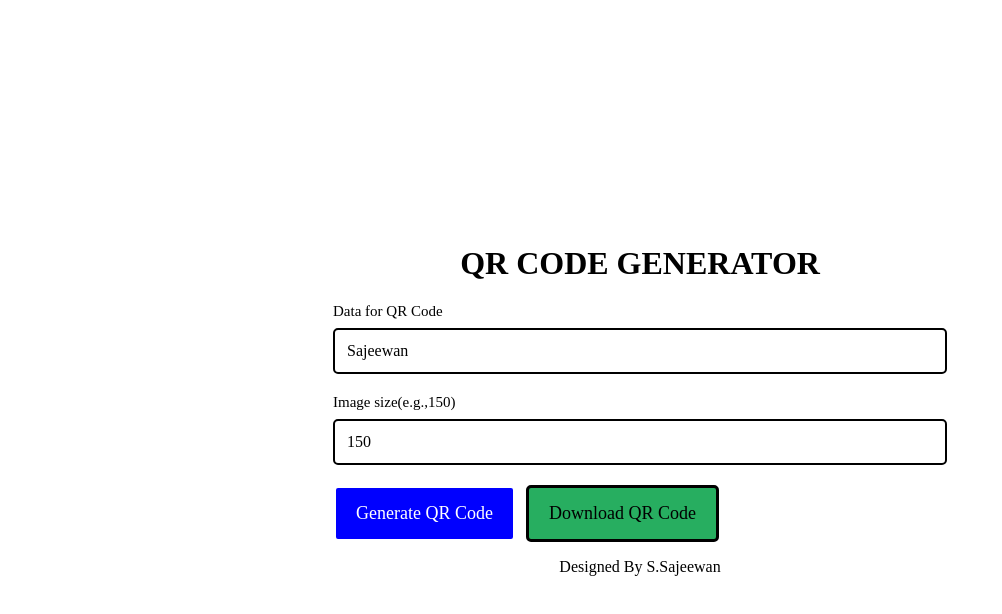
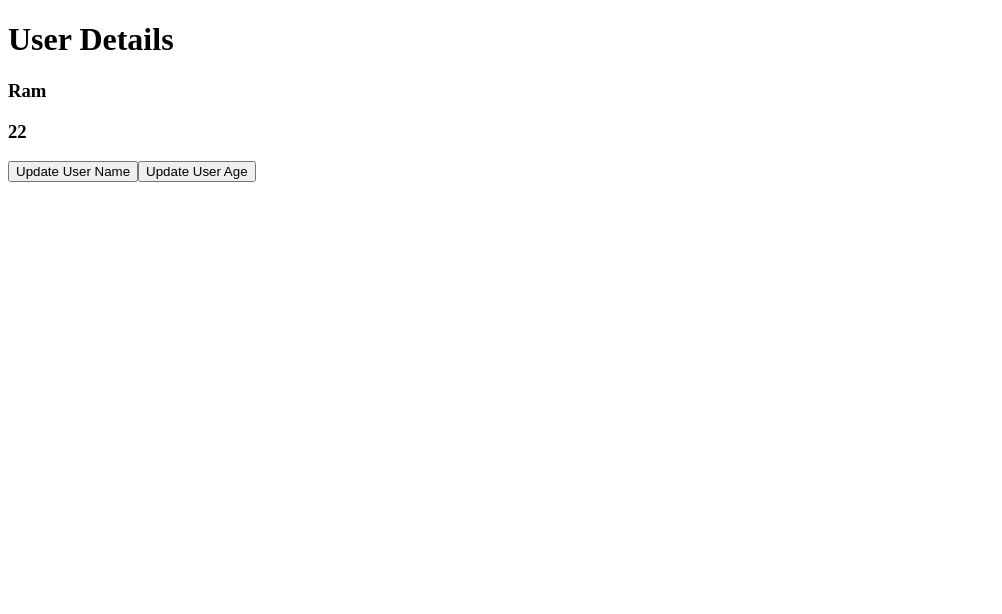
Before and after one commit to sajeewan1503/Reactjs, a React (Vite) app: page / in a window 1280 px wide. Shown: the top 614 px of the page, without its empty margins (0-1002 px from the left). Built offline with nearby package versions, Linux system fonts and the light colour scheme; a web font is replaced by a local one.

Commit message:
New Modules

```diff
--- /dev/null
+++ b/src/components/UserDetails.jsx
@@ -0,0 +1,29 @@
+import { useState } from "react";
+
+export const UserDetails = () => {
+  //   const [userName, setUserName] = useState("Ram");
+  //   const [userAge, setUserAge] = useState(22);
+
+  const [user, setUser] = useState({ name: "Ram", age: 22 });
+
+  const updateUserName = () => {
+    // setUserName("Sam");
+    // userName == "Ram" ? setUserName("Sam") : setUserName("Ram");
+    setUser({ ...user, name: "sam" });
+  };
+  const updateUserAge = () => {
+    // setUserAge(46);
+    // userAge == 22 ? setUserAge(45) : setUserAge(22);
+    setUser({ ...user, age: 25 });
+  };
+
+  return (
+    <>
+      <h1>User Details</h1>
+      <h3>{user.name}</h3>
+      <h3>{user.age}</h3>
+      <button onClick={updateUserName}> Update User Name</button>
+      <button onClick={updateUserAge}> Update User Age</button>
+    </>
+  );
+};
--- /dev/null
+++ b/src/formSamples/Cart.jsx
@@ -0,0 +1,12 @@
+import { useState } from "react";
+
+export const Cart = () => {
+  const [cartCount, setCartCount] = useState(0);
+  const handleClick = () => setCartCount(cartCount + 1);
+  return (
+    <>
+      <h1>Number of Items in the Cart : {cartCount}</h1>
+      <button onClick={handleClick}>Add to Cart</button>
+    </>
+  );
+};
--- a/src/main.jsx
+++ b/src/main.jsx
@@ -1,16 +1,20 @@
 import React from "react";
 import ReactDOM from "react-dom/client";
-import App from "./App.jsx";
+import { UserDetails } from "./components/UserDetails";
+// import App from "./App.jsx";
 // import "./index.css";
-import "./css/QrCode.css";
+// import "./css/QrCode.css";
 
-import { QrCode } from "./components/QrCode.jsx";
+// import { QrCode } from "./components/QrCode.jsx";
+// import { Cart } from "./formSamples/Cart.jsx";
 // import { UserCard } from "./UserCard.jsx";
 
 ReactDOM.createRoot(document.getElementById("root")).render(
   <React.StrictMode>
     {/* <App /> */}
     {/* <UserCard /> */}
-    <QrCode />
+    {/* <QrCode /> */}
+    {/* <Cart /> */}
+    <UserDetails />
   </React.StrictMode>
 );
```
